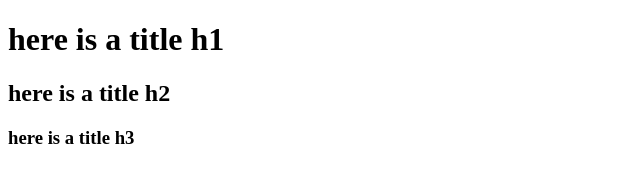
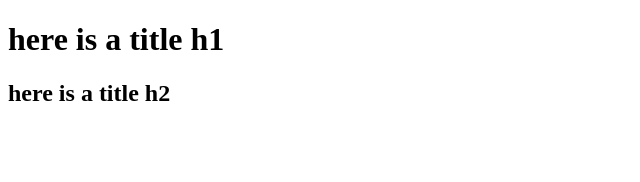
Before and after one commit to belalabdelaty/CS50W-projects, a plain HTML site: page testing.html in a window 1280 px wide. Shown: the whole page, without its empty margins (0-640 px from the left). Drawn offline with Linux system fonts and the light colour scheme.

Commit message:
removed h3 header

```diff
--- a/testing.html
+++ b/testing.html
@@ -7,7 +7,6 @@
 <body>
     <h1>here is a title h1</h1>
     <h2>here is a title h2</h2>
-    <h3>here is a title h3</h3>
 </body>
 
 </html>
```
